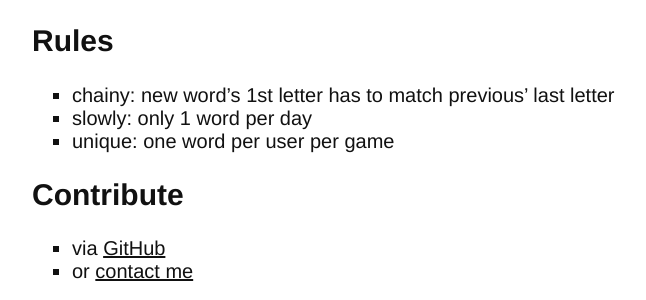
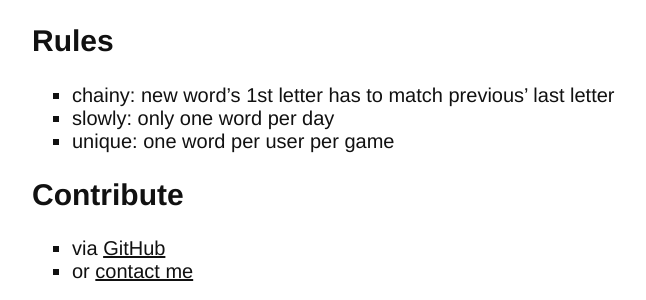
Before and after one commit to sigvef/wordofday, a Jekyll site: the page built from index.md, in a window 1280 px wide. Shown: the part 209-509 px from the top of the page, without its empty margins (288-934 px from the left). Built offline with Jekyll 4.4.1, drawn with Linux system fonts in a browser that asks for light colours.

Commit message:
update rules

```diff
--- a/index.md
+++ b/index.md
@@ -12,7 +12,7 @@ World's first Deceleration-Online-Word-Game (DOWG).
 ## Rules
 
 * chainy: new word's 1st letter has to match previous' last letter
-* slowly: only 1 word per day
+* slowly: only one word per day
 * unique: one word per user per game
 
 ## Contribute
```
